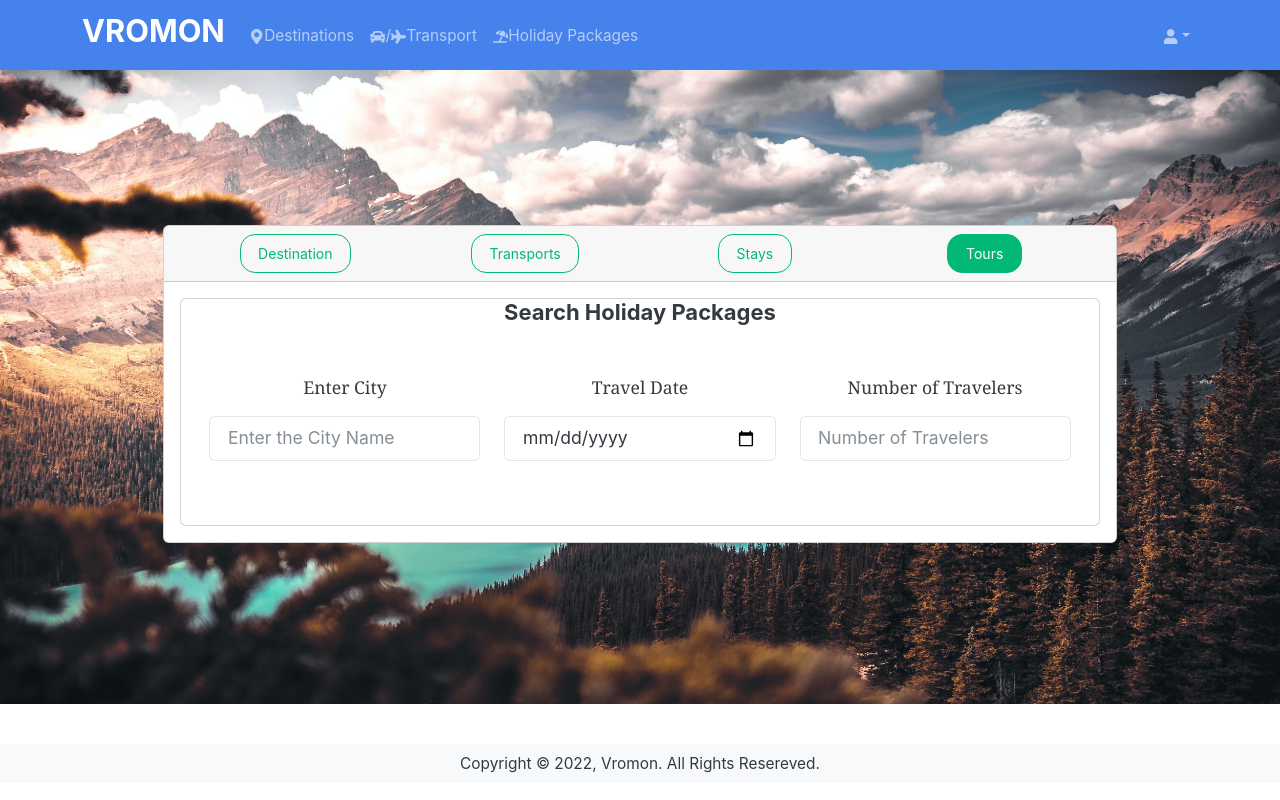
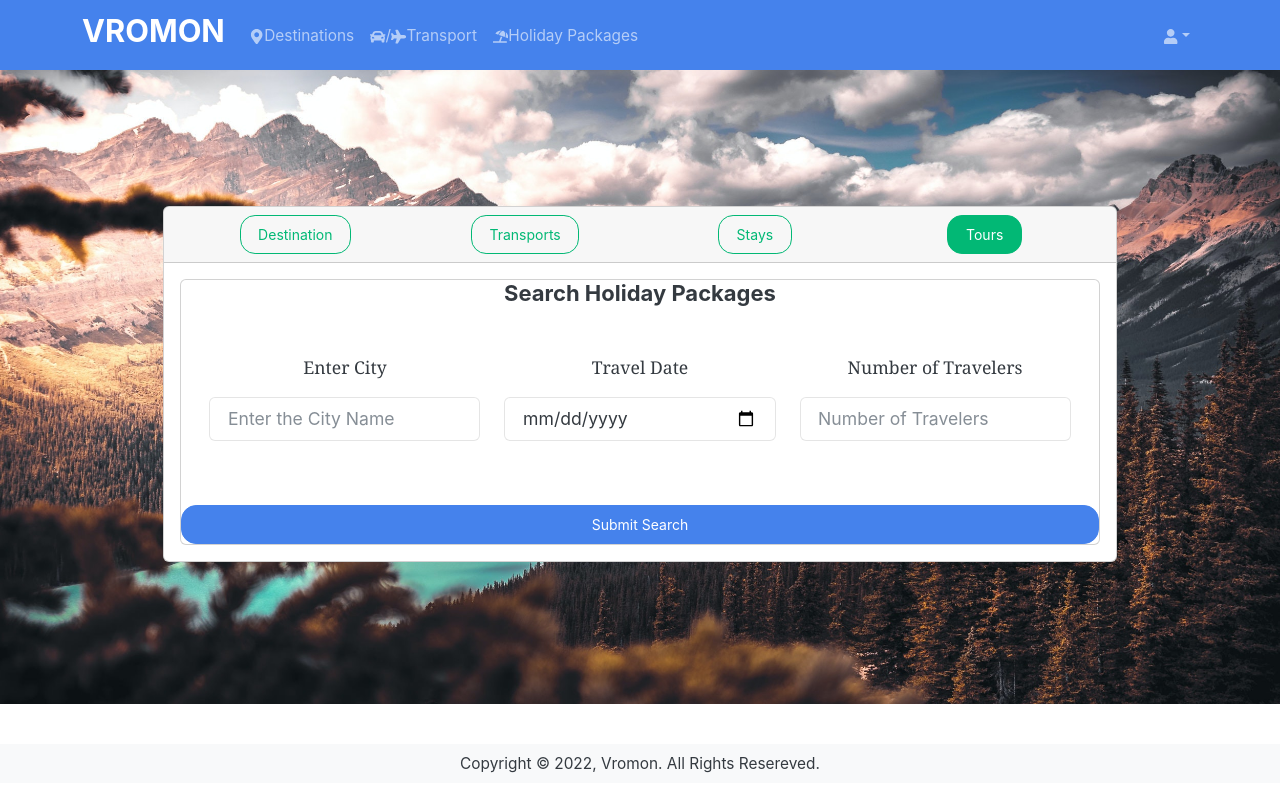
Before and after one commit to TangoRomeo80/Vromon, a React (Create React App) app in the folder frontend/: page /testNav in a window 1280 px wide. Both pictures are taken after a click on the element "Tours". Built offline with nearby package versions, Linux system fonts and the light colour scheme.

Commit message:
Tour Search Linked with Guided Tour Search Screen

```diff
--- a/frontend/src/screens/GuidedTourSearchScreen.js
+++ b/frontend/src/screens/GuidedTourSearchScreen.js
@@ -1,7 +1,7 @@
 import React, { useState, useEffect } from "react";
 import { Row, Col, Container, Card, Form } from "react-bootstrap";
 import { LinkContainer } from "react-router-bootstrap";
-import { Link } from "react-router-dom";
+import { Link, useSearchParams } from "react-router-dom";
 import { MdDateRange, MdLocationOn } from "react-icons/md";
 
 const GuidedTourSearchScreen = () => {
@@ -9,6 +9,10 @@ const GuidedTourSearchScreen = () => {
   const [maxPrice, setMaxPrice] = useState();
   const [searchPackage, setSearchPackage] = useState();
   const [duration, setDuration] = useState();
+
+  const [searchParams] = useSearchParams();
+
+  console.log(searchParams.get('travelerCount'));
 
   return (
     <Container>
--- a/frontend/src/screens/TestNavbar.js
+++ b/frontend/src/screens/TestNavbar.js
@@ -9,7 +9,7 @@ import {
   Form,
   InputGroup,
 } from "react-bootstrap";
-import { Link } from "react-router-dom";
+import { Link, Navigate, useNavigate } from "react-router-dom";
 import Moment from "moment";
 
 const SearchStays = () => {
@@ -316,6 +316,13 @@ const SearchTours = () => {
   const [travelDate, setTravelDate] = useState("");
   const [travelerCount, setTravelerCount] = useState("");
 
+  const navigate = useNavigate();
+
+  const handleTourSearch = (e) => {
+    e.preventDefault();
+    navigate(`/tourSearch?city=${searchTourCity}&travelDate=${travelDate}&travelerCount=${travelerCount}`);
+  }
+
   return (
     <Card>
       <Row>
@@ -374,11 +381,8 @@ const SearchTours = () => {
           </Form.Group>
         </Col>
       </Row>
-      {/* <Row>
-        <Link to="" className="btn btn-primary">
-          Submit Search
-        </Link>
-      </Row> */}
+
+      <Button onClick={handleTourSearch}>Submit Search</Button>
     </Card>
   );
 };
```
